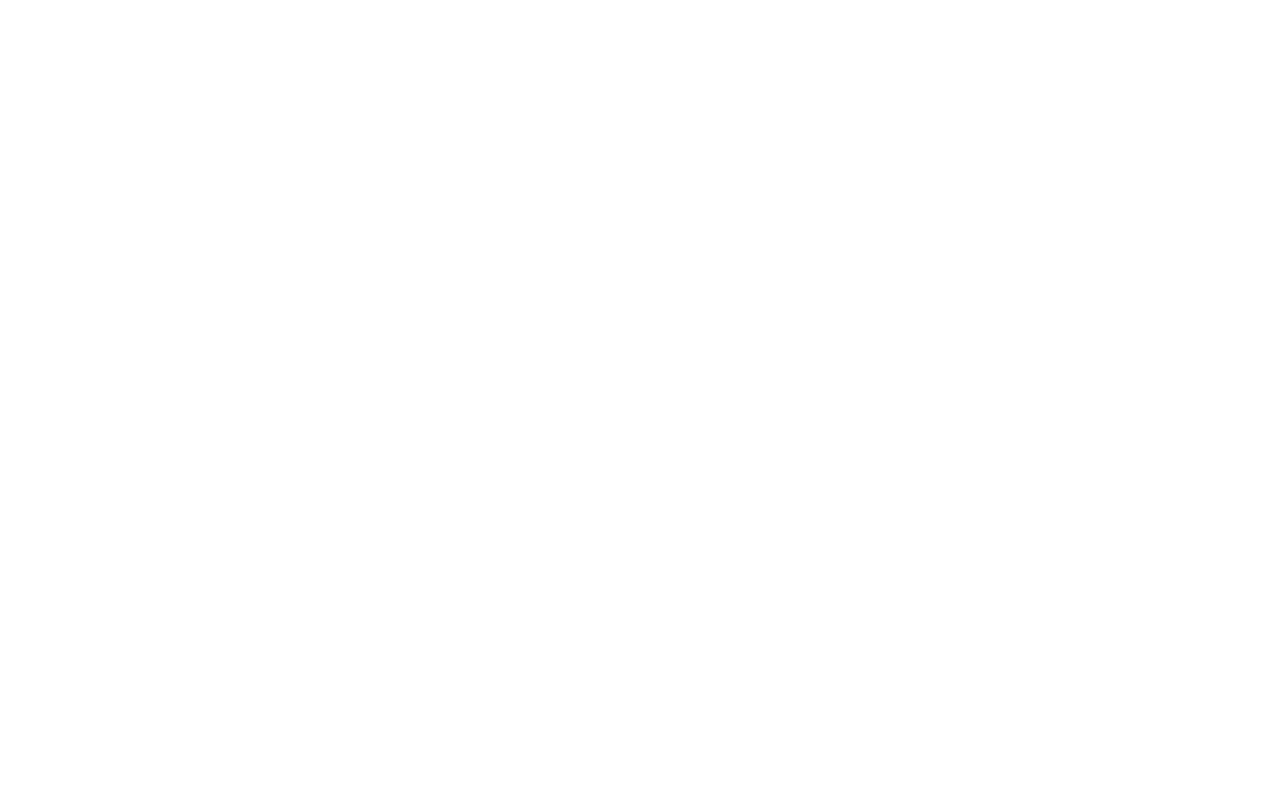
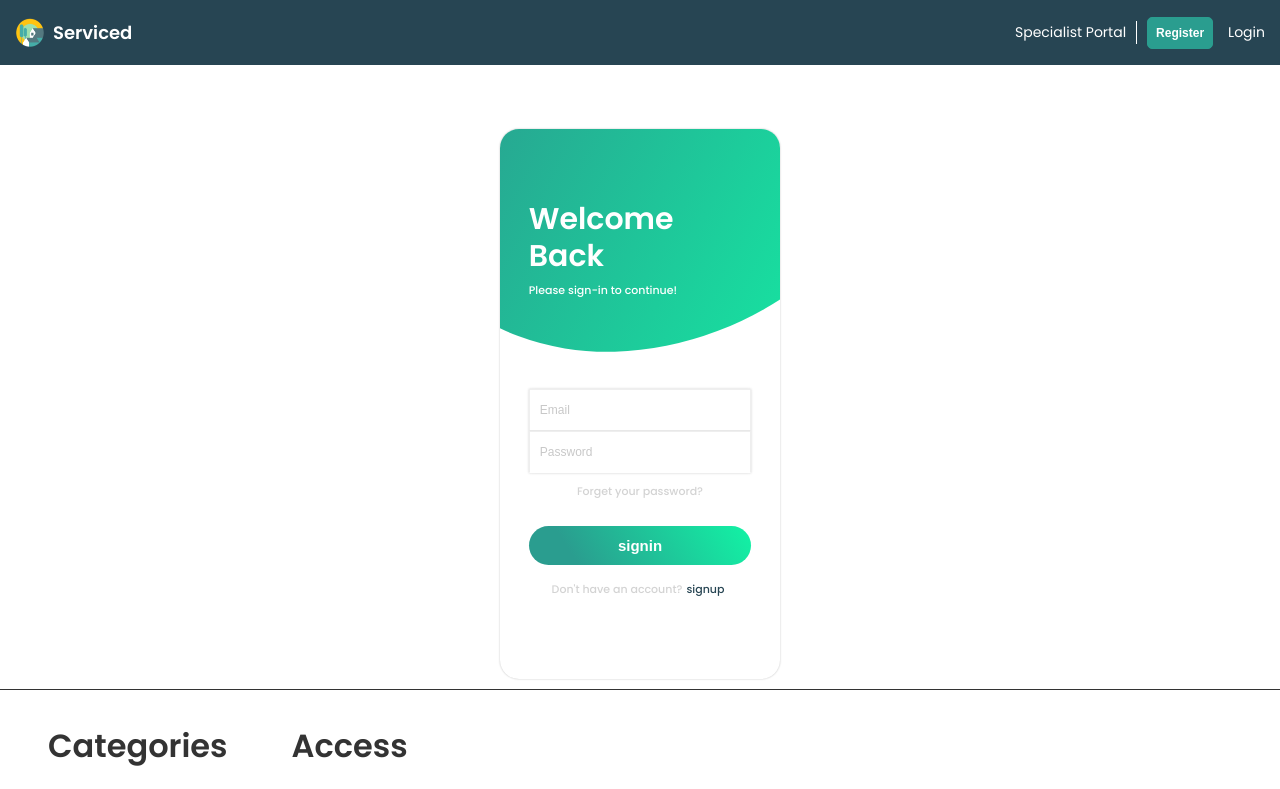
Before and after one commit to Bjthomas11/Service-Modern-React-Responsive-Website, a React (Create React App) app: page /login/register/signin in a window 1280 px wide. Shown: the top 789 px of the page. Built offline with nearby package versions, Linux system fonts and the light colour scheme.

Commit message:
added form page

```diff
--- a/src/App.js
+++ b/src/App.js
@@ -8,7 +8,7 @@
     <Router>
       <Switch>
         <Route path="/" exact component={Home} />
-        <Route path="/login/register" exact component={Access} />
+        <Route path="/login/register/:action" exact component={Access} />
       </Switch>
     </Router>
   );
--- /dev/null
+++ b/src/components/AccountBox/AccountBox.jsx
@@ -0,0 +1,164 @@
+import React, { useState } from "react";
+import styled from "styled-components";
+import { LoginForm } from "./loginForm";
+import { motion } from "framer-motion";
+import { AccountContext } from "./accountContext";
+import { SignupForm } from "./signupForm";
+
+const BoxContainer = styled.div`
+  width: 280px;
+  min-height: 550px;
+  display: flex;
+  flex-direction: column;
+
+  border-radius: 19px;
+  background-color: #fff;
+  box-shadow: 0 0 2px rgba(15, 15, 15, 0.28);
+  position: relative;
+  overflow: hidden;
+`;
+
+const TopContainer = styled.div`
+  width: 100%;
+  height: 250px;
+  display: flex;
+  flex-direction: column;
+  align-items: flex-start;
+  justify-content: flex-end;
+  padding: 0 1.8em;
+  padding-bottom: 5em;
+`;
+
+const BackDrop = styled(motion.div)`
+  width: 160%;
+  height: 550px;
+  position: absolute;
+  display: flex;
+  flex-direction: column;
+  border-radius: 50%;
+  transform: rotate(60deg);
+  top: -290px;
+  left: -70px;
+  background: rgb(42, 157, 143);
+  background: linear-gradient(
+    58deg,
+    rgba(42, 157, 143, 1) 20%,
+    rgba(18, 243, 165, 1) 100%
+  );
+`;
+
+const HeaderContainer = styled.div`
+  width: 100%;
+  display: flex;
+  flex-direction: column;
+  align-items: flex-start;
+`;
+
+const HeaderText = styled.h2`
+  font-size: 30px;
+  font-weight: 600;
+  line-height: 1.24;
+  color: #fff;
+  z-index: 10;
+  margin: 0;
+`;
+
+const SmallText = styled.h5`
+  color: #fff;
+  font-weight: 500;
+  font-size: 11px;
+  z-index: 10;
+  margin: 0;
+  margin-top: 7px;
+`;
+
+const InnerContainer = styled.div`
+  width: 100%;
+  display: flex;
+  flex-direction: column;
+  padding: 0 1.8em;
+`;
+
+const backdropVariants = {
+  expanded: {
+    width: "233%",
+    height: "1050px",
+    borderRadius: "20%",
+    transform: "rotate(60deg)",
+  },
+  collapsed: {
+    width: "160%",
+    height: "550px",
+    borderRadius: "50%",
+    transform: "rotate(60deg)",
+  },
+};
+
+const expandingTransition = {
+  type: "spring",
+  duration: 2.3,
+  stiffness: 30,
+};
+
+export function AccountBox({ initialActive }) {
+  const [isExpanded, setExpanded] = useState(false);
+  const [active, setActive] = useState(
+    initialActive ? initialActive : "signin"
+  );
+
+  const playExpandingAnimation = () => {
+    setExpanded(true);
+    setTimeout(() => {
+      setExpanded(false);
+    }, expandingTransition.duration * 1000 - 1500);
+  };
+
+  const switchToSignup = () => {
+    playExpandingAnimation();
+    setTimeout(() => {
+      setActive("signup");
+    }, 400);
+  };
+
+  const switchToSignin = () => {
+    playExpandingAnimation();
+    setTimeout(() => {
+      setActive("signin");
+    }, 400);
+  };
+
+  const contextValue = { switchToSignup, switchToSignin };
+
+  return (
+    <AccountContext.Provider value={contextValue}>
+      <BoxContainer>
+        <TopContainer>
+          <BackDrop
+            initial={false}
+            animate={isExpanded ? "expanded" : "collapsed"}
+            variants={backdropVariants}
+            transition={expandingTransition}
+          />
+          {active === "signin" && (
+            <HeaderContainer>
+              <HeaderText>Welcome</HeaderText>
+              <HeaderText>Back</HeaderText>
+              <SmallText>Please sign-in to continue!</SmallText>
+            </HeaderContainer>
+          )}
+          {active === "signup" && (
+            <HeaderContainer>
+              <HeaderText>Create</HeaderText>
+              <HeaderText>Account</HeaderText>
+              <SmallText>Please sign-up to continue!</SmallText>
+            </HeaderContainer>
+          )}
+        </TopContainer>
+        <InnerContainer>
+          {active === "signin" && <LoginForm />}
+          {active === "signup" && <SignupForm />}
+        </InnerContainer>
+      </BoxContainer>
+    </AccountContext.Provider>
+  );
+}
--- /dev/null
+++ b/src/components/AccountBox/accountContext.js
@@ -0,0 +1,3 @@
+import { createContext } from "react";
+
+export const AccountContext = createContext();
--- /dev/null
+++ b/src/components/AccountBox/common.jsx
@@ -0,0 +1,77 @@
+import styled from "styled-components";
+
+export const BoxContainer = styled.div`
+  width: 100%;
+  display: flex;
+  flex-direction: column;
+  align-items: center;
+  margin-top: 10px;
+`;
+
+export const FormContainer = styled.form`
+  width: 100%;
+  display: flex;
+  flex-direction: column;
+  box-shadow: 0px 0px 2.5px rgba(15, 15, 15, 0.19);
+`;
+
+export const MutedLink = styled.a`
+  font-size: 11px;
+  color: rgba(200, 200, 200, 0.8);
+  font-weight: 500;
+  text-decoration: none;
+`;
+
+export const BoldLink = styled.a`
+  font-size: 11px;
+  color: #274553;
+  font-weight: 500;
+  text-decoration: none;
+  margin: 0 4px;
+`;
+
+export const Input = styled.input`
+  width: 100%;
+  height: 42px;
+  outline: none;
+  border: 1px solid rgba(200, 200, 200, 0.3);
+  padding: 0px 10px;
+  border-bottom: 1.4px solid transparent;
+  transition: all 200ms ease-in-out;
+  font-size: 12px;
+
+  &::placeholder {
+    color: rgba(200, 200, 200, 1);
+  }
+
+  &:not(:last-of-type) {
+    border-bottom: 1.5px solid rgba(200, 200, 200, 0.4);
+  }
+
+  &:focus {
+    outline: none;
+    border-bottom: 2px solid #274553;
+  }
+`;
+
+export const SubmitButton = styled.button`
+  width: 100%;
+  padding: 11px 40%;
+  color: #fff;
+  font-size: 15px;
+  font-weight: 600;
+  border: none;
+  border-radius: 100px 100px 100px 100px;
+  cursor: pointer;
+  transition: all, 240ms ease-in-out;
+  background: rgb(42, 157, 143);
+  background: linear-gradient(
+    58deg,
+    rgba(42, 157, 143, 1) 20%,
+    rgba(18, 243, 165, 1) 100%
+  );
+
+  &:hover {
+    filter: brightness(1.03);
+  }
+`;
--- /dev/null
+++ b/src/components/AccountBox/loginForm.jsx
@@ -0,0 +1,35 @@
+import React, { useContext } from "react";
+import {
+  BoldLink,
+  BoxContainer,
+  FormContainer,
+  Input,
+  MutedLink,
+  SubmitButton,
+} from "./common";
+import { Marginer } from "../marginer";
+import { AccountContext } from "./accountContext";
+
+export function LoginForm(props) {
+  const { switchToSignup } = useContext(AccountContext);
+
+  return (
+    <BoxContainer>
+      <FormContainer>
+        <Input type="email" placeholder="Email" />
+        <Input type="password" placeholder="Password" />
+      </FormContainer>
+      <Marginer direction="vertical" margin={10} />
+      <MutedLink href="#">Forget your password?</MutedLink>
+      <Marginer direction="vertical" margin="1.6em" />
+      <SubmitButton type="submit">signin</SubmitButton>
+      <Marginer direction="vertical" margin="1em" />
+      <MutedLink href="#">
+        Don't have an account?
+        <BoldLink href="#" onClick={switchToSignup}>
+          signup
+        </BoldLink>
+      </MutedLink>
+    </BoxContainer>
+  );
+}
--- /dev/null
+++ b/src/components/AccountBox/signupForm.jsx
@@ -0,0 +1,35 @@
+import React, { useContext } from "react";
+import {
+  BoldLink,
+  BoxContainer,
+  FormContainer,
+  Input,
+  MutedLink,
+  SubmitButton,
+} from "./common";
+import { Marginer } from "../marginer";
+import { AccountContext } from "./accountContext";
+
+export function SignupForm(props) {
+  const { switchToSignin } = useContext(AccountContext);
+
+  return (
+    <BoxContainer>
+      <FormContainer>
+        <Input type="text" placeholder="Full Name" />
+        <Input type="email" placeholder="Email" />
+        <Input type="password" placeholder="Password" />
+        <Input type="password" placeholder="Confirm Password" />
+      </FormContainer>
+      <Marginer direction="vertical" margin={10} />
+      <SubmitButton type="submit">signup</SubmitButton>
+      <Marginer direction="vertical" margin="1em" />
+      <MutedLink href="#">
+        Already have an account?
+        <BoldLink href="#" onClick={switchToSignin}>
+          signin
+        </BoldLink>
+      </MutedLink>
+    </BoxContainer>
+  );
+}
--- a/src/components/Brand-logo/BrandLogo.jsx
+++ b/src/components/Brand-logo/BrandLogo.jsx
@@ -1,4 +1,5 @@
 import React from "react";
+import { Link } from "react-router-dom";
 import styled from "styled-components";
 import Logo from "../../assets/images/logos/logo.png";
 
@@ -28,11 +29,13 @@
 const BrandLogo = ({ logoSize, textSize, color, hideLogo }) => {
   return (
     <Container>
-      {!hideLogo && (
-        <LogoImage logoSize={logoSize}>
-          <img src={Logo} alt="logo" />
-        </LogoImage>
-      )}
+      <Link to="/">
+        {!hideLogo && (
+          <LogoImage logoSize={logoSize}>
+            <img src={Logo} alt="logo" />
+          </LogoImage>
+        )}
+      </Link>
 
       <LogoTitle textSize={textSize} color={color}>
         Serviced
--- a/src/components/Nav/Navbar.jsx
+++ b/src/components/Nav/Navbar.jsx
@@ -12,7 +12,6 @@
   align-items: center;
   justify-content: space-between;
   padding: 0 15px;
-  position: fixed;
 
   background-color: ${({ transparent }) =>
     transparent ? "transparent" : "#274553"};
@@ -48,18 +47,18 @@
     <NavbarContainer transparent={transparent}>
       <BrandLogo logoSize={30} textSize={18} />
       <AccessContainer>
-        <NavLink to="/portal">Specialist Portal</NavLink>
+        <NavLink to="/">Specialist Portal</NavLink>
         <Marginer direction="horizontal" margin={10} />
         <Seperator />
         <Marginer direction="horizontal" margin={10} />
-        <Link to="/login">
+        <Link to="/login/register/signup">
           <Button size={12} padding={0.5}>
             Register
           </Button>
         </Link>
 
         <Marginer direction="horizontal" margin={15} />
-        <NavLink to="/login">Login</NavLink>
+        <NavLink to="/login/register/signin">Login</NavLink>
       </AccessContainer>
     </NavbarContainer>
   );
--- a/src/components/pages/Access/Access.jsx
+++ b/src/components/pages/Access/Access.jsx
@@ -1,14 +1,24 @@
 import React from "react";
+import { useParams } from "react-router-dom";
 import styled from "styled-components";
+import { AccountBox } from "../../AccountBox/AccountBox";
 import Footer from "../../Footer/Footer";
 import Navbar from "../../Nav/Navbar";
 import { InnerPageContainer, PageContainer } from "../../pageContainer";
 
+const InnerContainer = styled(InnerPageContainer)`
+  margin-top: 4rem;
+`;
+
 const Access = () => {
+  const { action } = useParams();
+
   return (
     <PageContainer>
       <Navbar />
-      <InnerPageContainer></InnerPageContainer>
+      <InnerContainer>
+        <AccountBox initialActive={action} />
+      </InnerContainer>
       <Footer />
     </PageContainer>
   );
--- a/src/components/pages/Home/Home.jsx
+++ b/src/components/pages/Home/Home.jsx
@@ -5,7 +5,6 @@
 import RecServices from "./RecServices";
 import TopSection from "./TopSection";
 import { deviceSize } from "../../responsive/responsive";
-import Button from "../../Button/Button";
 import { Marginer } from "../../marginer";
 import SpecialistAd from "../../SpecialistAd/SpecialistAd";
 import Footer from "../../Footer/Footer";
```
Also changed, not shown: 1 other file (tests, documents, lock files or other folders).
